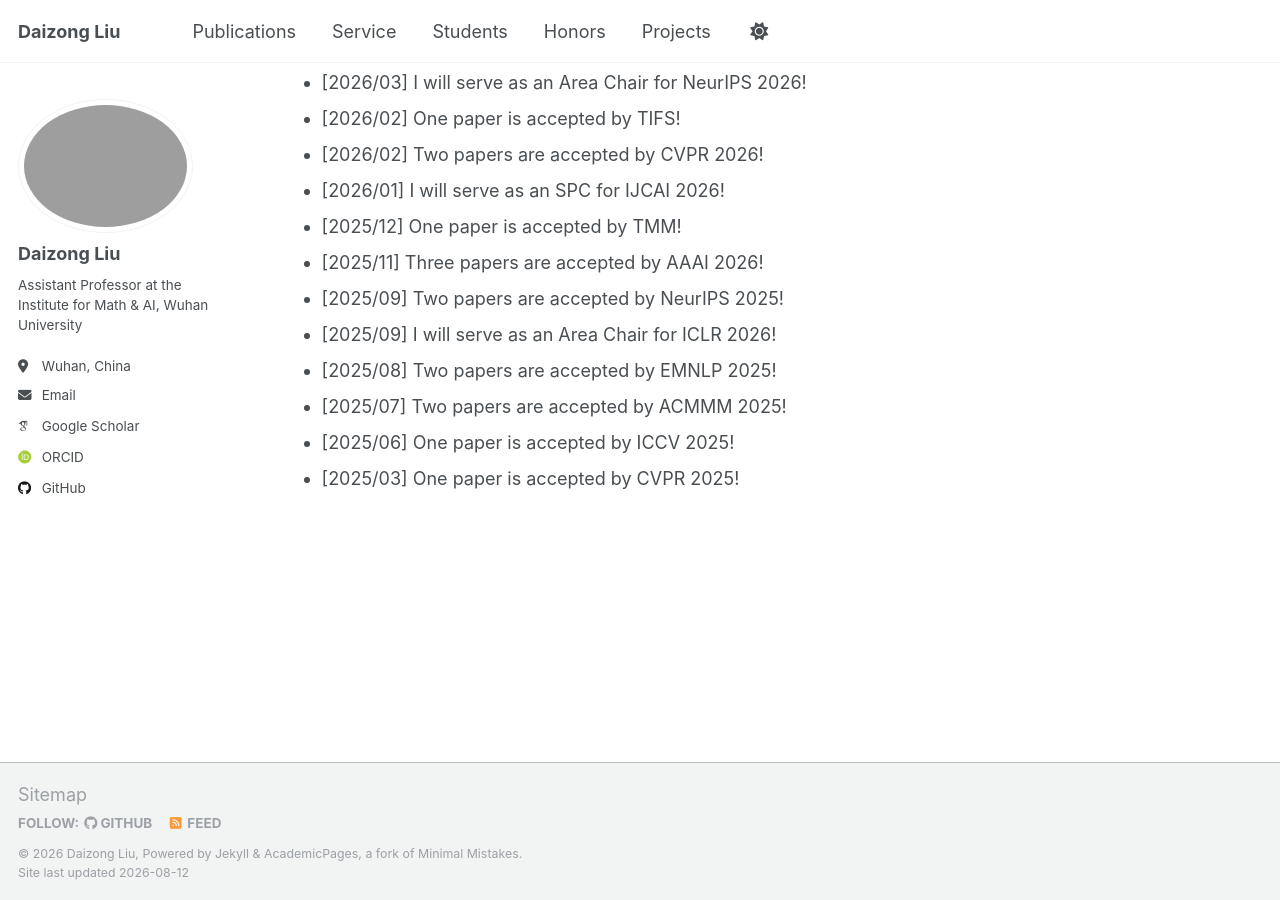
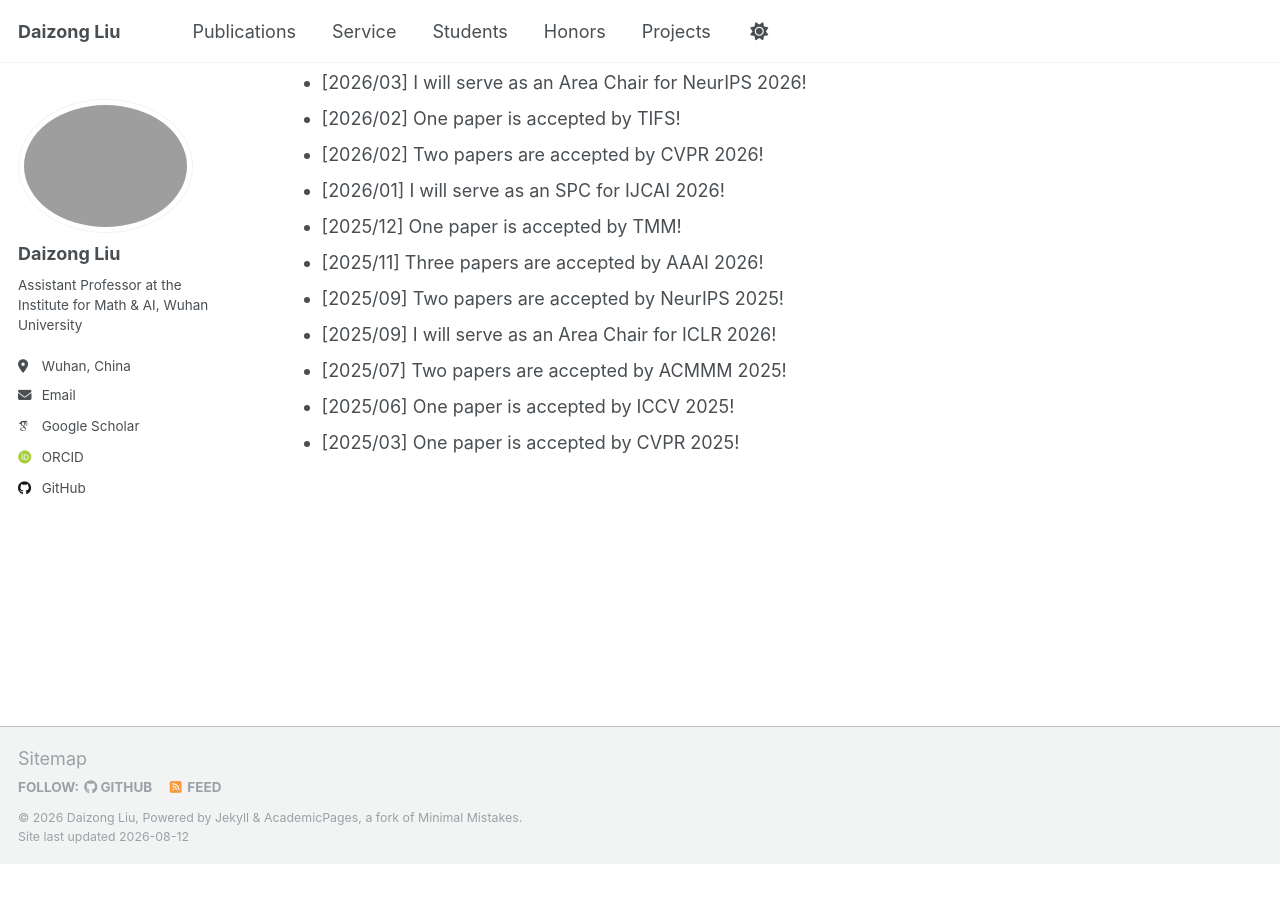
Before and after one commit to liudaizong/liudaizong.github.io, a Jekyll site: the page built from _pages/about.md, in a window 1280 px wide and 900 px high, scrolled down 828 px. Built offline with Jekyll 4.4.1, drawn with Linux system fonts in a browser that asks for light colours; some web fonts are replaced; after the commit the page ends 1692 px from its top, so only the background shows below that.

Commit message:
Update about.md

```diff
--- a/_pages/about.md
+++ b/_pages/about.md
@@ -34,7 +34,6 @@ Latest News
 * [2025/11] Three papers are accepted by AAAI 2026!
 * [2025/09] Two papers are accepted by NeurIPS 2025!
 * [2025/09] I will serve as an Area Chair for ICLR 2026!
-* [2025/08] Two papers are accepted by EMNLP 2025!
 * [2025/07] Two papers are accepted by ACMMM 2025!
 * [2025/06] One paper is accepted by ICCV 2025!
 * [2025/03] One paper is accepted by CVPR 2025!
```
